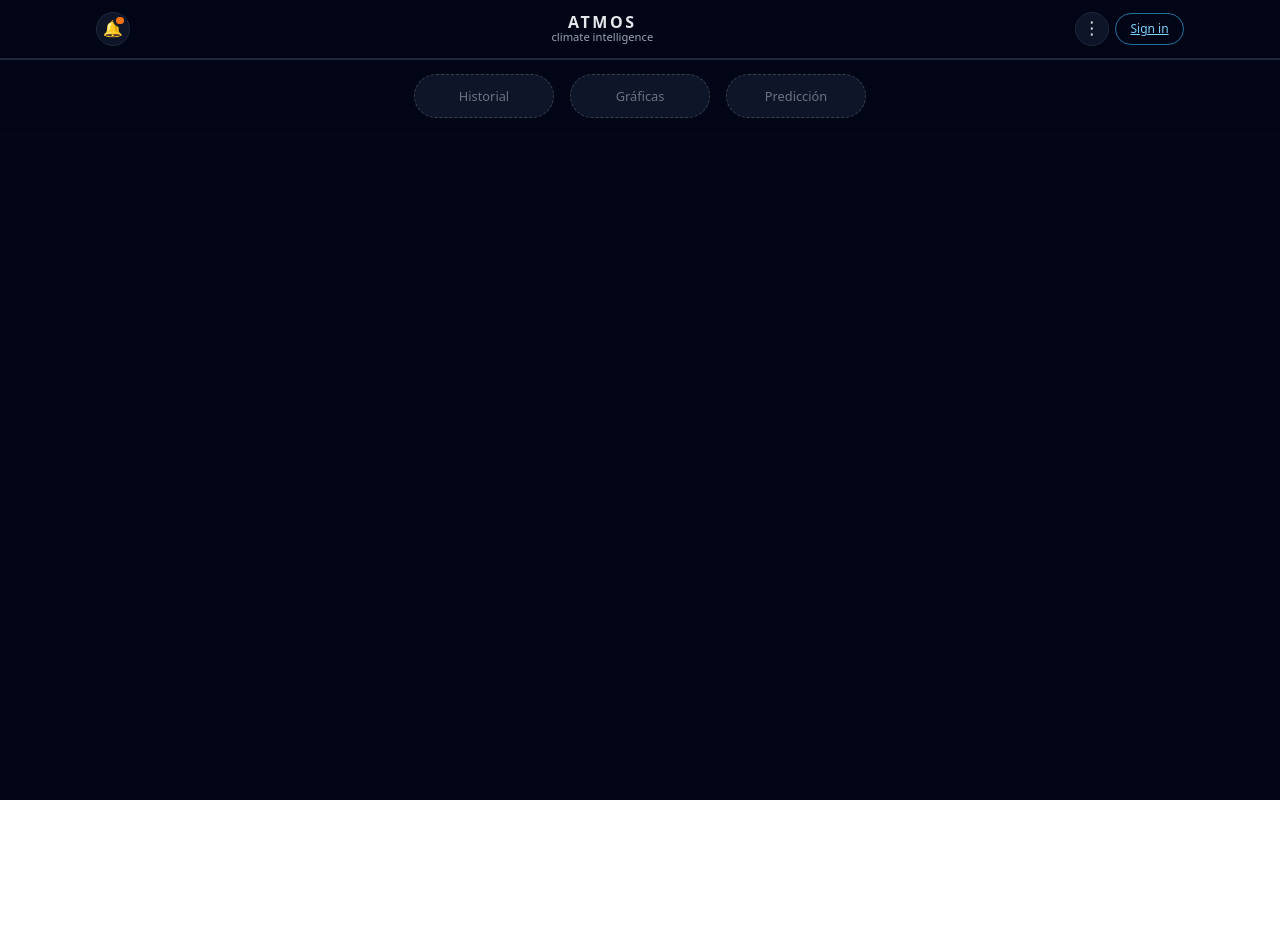
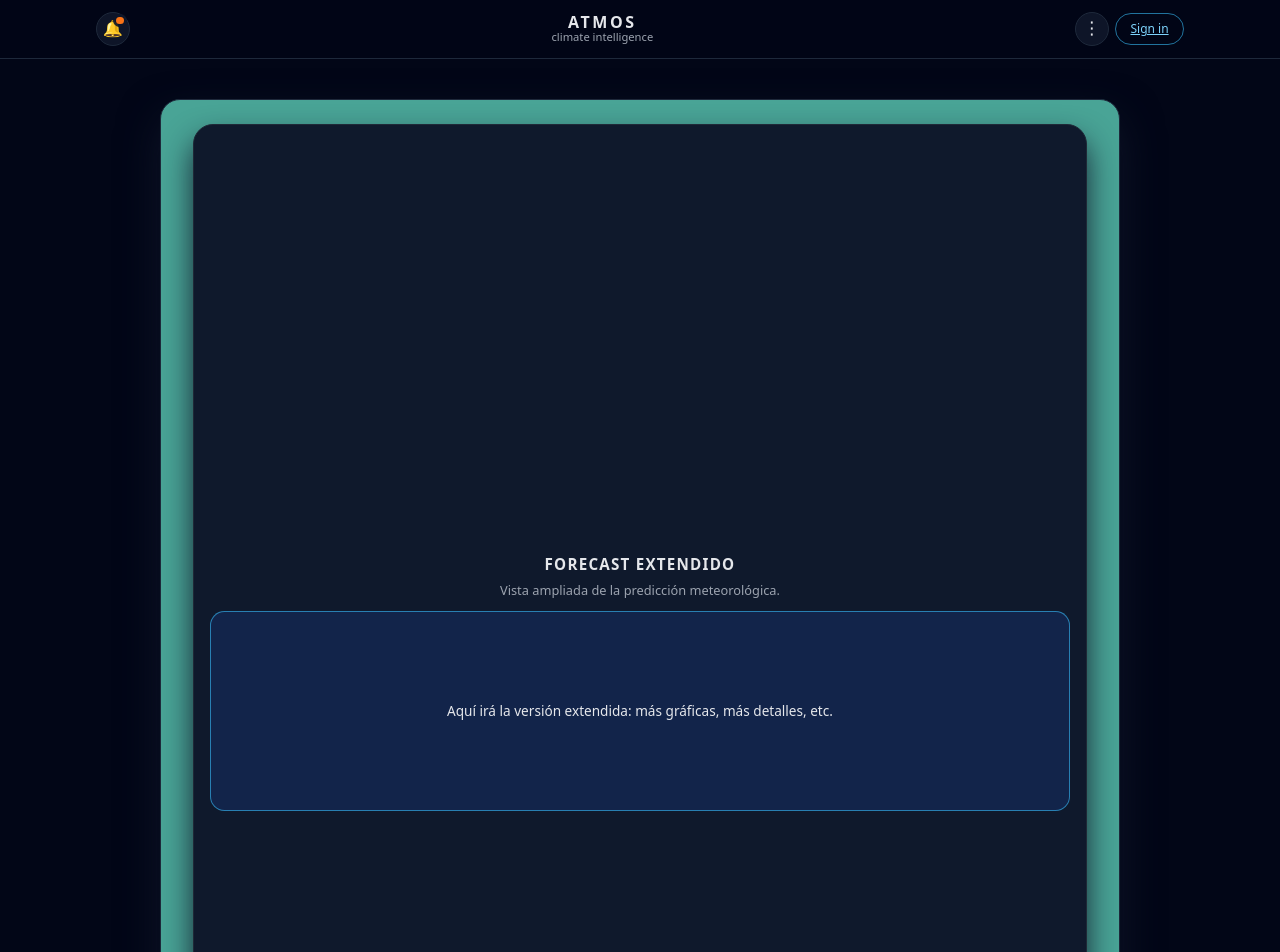
Before and after one commit to Anais-RV/atmos, a React (Vite) app in the folder frontend/: page /forecast-extended in a window 1280 px wide. Shown: the top 952 px of the page. Before the commit the page ends 800 px from the top, so only its background shows below. Built offline with nearby package versions, Linux system fonts and the light colour scheme.

Commit message:
feat/Initial forecast (#31)
* feat/Initial forecast

* Implement ForecastPage and ForecastExtendedPage, and navigate to the extended forecast when clicking on the forecast placeholder

---------

Co-authored-by: Anaïs <anaisrv@gmail.com>

```diff
--- a/frontend/src/App.jsx
+++ b/frontend/src/App.jsx
@@ -15,6 +15,8 @@ import UserPanelPage from "./pages/UserPanelPage";
 import DataProtectionPage from "./pages/DataProtectionPage";
 import ForecastChartPage from "./components/charts/ForecastChartPage";
 import WeatherHistoryPage from "./components/history/WeatherHistoryPage";
+import ForecastPage from "./pages/ForecastPage";
+import ForecastExtendedPage from "./pages/ForecastExtendedPage";
 
 function App() {
   return (
@@ -30,6 +32,8 @@ function App() {
           <Route path="/data-protection" element={<DataProtectionPage />} />
           <Route path="/charts" element={<ForecastChartPage />} />
           <Route path="/history" element={<WeatherHistoryPage />} />
+          <Route path="/forecast" element={<ForecastPage />} />
+          <Route path="/forecast-extended" element={<ForecastExtendedPage />} />
         </Routes>
 
         <Footer />
--- /dev/null
+++ b/frontend/src/components/forecast/Forecast.jsx
@@ -0,0 +1,27 @@
+// frontend/src/components/forecast/Forecast.jsx
+
+import { useNavigate } from "react-router-dom";
+
+function Forecast() {
+  const navigate = useNavigate();
+
+  const handleClick = () => {
+    navigate("/forecast-extended"); // ⬅️ va a la nueva página
+  };
+
+  // Más adelante aquí irán los datos reales de predicción IA PROPHET
+  return (
+    <div
+      className="forecast-placeholder forecast-clickable"
+      onClick={handleClick}
+    >
+      <p className="forecast-placeholder-text">
+        Aquí se mostrará la predicción meteorológica y las gráficas correspondientes.
+        <br />
+        <strong>Haz clic para ver la versión extendida.</strong>
+      </p>
+    </div>
+  );
+}
+
+export default Forecast;
--- /dev/null
+++ b/frontend/src/pages/ForecastExtendedPage.jsx
@@ -0,0 +1,36 @@
+// frontend/src/pages/ForecastExtendedPage.jsx
+
+import BasePageLayout from "../components/layout/BasePageLayout";
+import { getTemperatureColor } from "../styles/temperatureColors";
+import "../styles/forecast.css";
+
+function ForecastExtendedPage() {
+  const temperatureC = 7; // mismo criterio que ForecastPage
+  const containerColor = getTemperatureColor(temperatureC);
+
+  return (
+    <BasePageLayout
+      title=""
+      description=""
+      containerColor={containerColor}
+    >
+      <section className="dashboard-center">
+        {/* Solo una card, más alta que las de ForecastPage */}
+        <section className="center-card forecast-extended-card">
+          <h2 className="center-card-title">FORECAST EXTENDIDO</h2>
+          <p className="center-card-text">
+            Vista ampliada de la predicción meteorológica.
+          </p>
+
+          <div className="forecast-main-viewport">
+            <p className="forecast-placeholder-text">
+              Aquí irá la versión extendida: más gráficas, más detalles, etc.
+            </p>
+          </div>
+        </section>
+      </section>
+    </BasePageLayout>
+  );
+}
+
+export default ForecastExtendedPage;
--- /dev/null
+++ b/frontend/src/pages/ForecastPage.jsx
@@ -0,0 +1,49 @@
+// frontend/src/pages/ForecastPage.jsx
+
+import BasePageLayout from "../components/layout/BasePageLayout";
+import { getTemperatureColor } from "../styles/temperatureColors";
+import Forecast from "../components/forecast/Forecast";
+import "../styles/forecast.css";
+
+function ForecastPage() {
+  const temperatureC = 7; // igual que Dashboard/Charts para mantener coherencia
+  const containerColor = getTemperatureColor(temperatureC);
+
+  return (
+    <BasePageLayout
+      title=""
+      description=""
+      containerColor={containerColor}
+    >
+      {/* MISMO LAYOUT QUE DASHBOARD (dos center-card) */}
+      <section className="dashboard-center">
+        {/* Tarjeta superior */}
+        <section className="center-card center-card-top">
+          <h2 className="center-card-title">FORECAST</h2>
+          <p className="center-card-text">
+            Consulta la predicción meteorológica de PROPET.
+          </p>
+
+          {/* Zona donde irán las gráficas de predicción */}
+          <div className="forecast-main-viewport">
+            <Forecast />
+          </div>
+        </section>
+
+        {/* Tarjeta inferior */}
+        <section className="center-card center-card-bottom">
+          <h2 className="center-card-title">Forecast summary</h2>
+          <p className="center-card-text">
+            Predicciones de días próximos
+          </p>
+
+          <div className="forecast-summary-grid">
+            {/* Aquí irán las tarjetas de resumen de la predicción */}
+          </div>
+        </section>
+      </section>
+    </BasePageLayout>
+  );
+}
+
+export default ForecastPage;
--- /dev/null
+++ b/frontend/src/styles/forecast.css
@@ -0,0 +1,74 @@
+/* =========================
+   Forecast layouts
+   ========================= */
+
+.forecast-main-viewport {
+  margin-top: 0.75rem;
+  border-radius: 0.9rem;
+  border: 1px solid rgba(56, 189, 248, 0.6);
+  background: rgba(37, 99, 235, 0.16); /* azul claro */
+  padding: 1rem;
+  width: 100%;
+  min-height: 200px;
+  display: flex;
+  align-items: center;
+  justify-content: center;
+}
+
+/* Placeholder de la gráfica de forecast */
+.forecast-placeholder {
+  width: 100%;
+  text-align: center;
+}
+
+.forecast-placeholder-text {
+  font-size: 0.85rem;
+  color: #e5e7eb;
+}
+
+/* Grid de las 3 secciones: día / semana / mes */
+.forecast-summary-grid {
+  margin-top: 0.9rem;
+  width: 100%;
+  display: flex;
+  flex-direction: column;
+  gap: 0.6rem;
+}
+
+/* En pantallas medianas y grandes, las 3 en fila */
+@media (min-width: 640px) {
+  .forecast-summary-grid {
+    display: grid;
+    grid-template-columns: repeat(3, minmax(0, 1fr));
+  }
+}
+
+/* Tarjetas pequeñas dentro de la center-card-bottom */
+.forecast-summary-item {
+  border-radius: 0.75rem;
+  border: 1px solid rgba(56, 189, 248, 0.6);
+  background: rgba(15, 23, 42, 0.96);
+  padding: 0.7rem;
+  display: flex;
+  align-items: center;
+  justify-content: center;
+}
+
+.forecast-summary-title {
+  font-size: 0.8rem;
+  font-weight: 500;
+  color: #e5e7eb;
+  text-align: center;
+  letter-spacing: 0.06em;
+  text-transform: uppercase;
+}
+
+/* Doble altura que una card normal (ajusta a tu gusto) */
+.forecast-extended-card {
+  min-height: 560px;
+}
+
+/* Opcional: que se note que es clicable la vista previa */
+.forecast-clickable {
+  cursor: pointer;
+}
```
